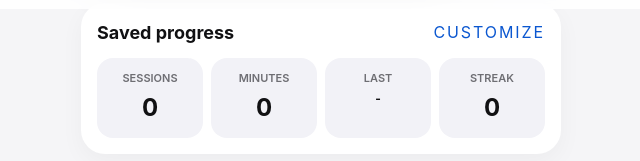
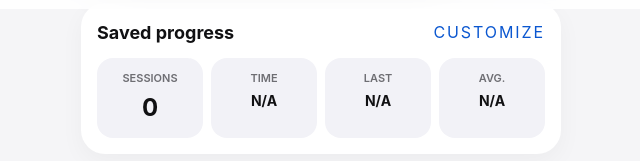
Before and after one commit to AislinnNaoimh/stretches-app, a Next.js app: page / in a window 1280 px wide. Shown: the part 791-952 px from the top of the page, without its empty margins (319-959 px from the left). Built offline with nearby package versions, Linux system fonts and the light colour scheme.

Commit message:
Track stretch completion times

```diff
--- a/src/app/page.tsx
+++ b/src/app/page.tsx
@@ -1,6 +1,6 @@
 "use client";
 
-import { useEffect, useMemo, useRef, useState } from "react";
+import { useCallback, useEffect, useMemo, useRef, useState } from "react";
 
 type Pace = "calm" | "steady" | "deep";
 type ThemeMode = "light" | "dark";
@@ -35,6 +35,16 @@ type ProgressState = {
   currentStreak: number;
   bestStreak: number;
   completedDates: string[];
+  stretchStats: Record<string, StretchTiming>;
+};
+
+type StretchTiming = {
+  sessions: number;
+  totalSeconds: number;
+  lastSeconds: number | null;
+  lastCompletedDate: string | null;
+  todaySeconds: number | null;
+  todayDate: string | null;
 };
 
 type SettingsState = {
@@ -151,7 +161,8 @@ const defaultProgress: ProgressState = {
   lastCompletedDate: null,
   currentStreak: 0,
   bestStreak: 0,
-  completedDates: []
+  completedDates: [],
+  stretchStats: {}
 };
 
 const defaultSettings: SettingsState = {
@@ -183,7 +194,10 @@ function normalizeProgress(progress: Partial<ProgressState>): ProgressState {
   return {
     ...defaultProgress,
     ...progress,
-    completedDates: Array.isArray(progress.completedDates) ? progress.completedDates : []
+    completedDates: Array.isArray(progress.completedDates) ? progress.completedDates : [],
+    stretchStats: progress.stretchStats && typeof progress.stretchStats === "object"
+      ? progress.stretchStats
+      : {}
   };
 }
 
@@ -193,6 +207,21 @@ function formatTime(totalSeconds: number) {
   const seconds = safeSeconds % 60;
 
   return `${minutes}:${seconds.toString().padStart(2, "0")}`;
+}
+
+function getStretchKey(stretch: Stretch) {
+  return `${stretch.name}-${stretch.area}`.toLowerCase().replace(/[^a-z0-9]+/g, "-");
+}
+
+function emptyStretchTiming(): StretchTiming {
+  return {
+    sessions: 0,
+    totalSeconds: 0,
+    lastSeconds: null,
+    lastCompletedDate: null,
+    todaySeconds: null,
+    todayDate: null
+  };
 }
 
 function loadSavedRoutine(): Stretch[] {
@@ -299,6 +328,31 @@ export default function Home() {
     cue: "",
     focus: "Mobility"
   });
+  const recordStretchCompletion = useCallback((stretch: Stretch, elapsedSeconds: number) => {
+    const stretchKey = getStretchKey(stretch);
+    const today = getTodayKey();
+    const roundedSeconds = Math.max(0, Math.round(elapsedSeconds));
+
+    setProgress((current) => {
+      const currentTiming = current.stretchStats[stretchKey] ?? emptyStretchTiming();
+      const nextSessions = currentTiming.sessions + 1;
+
+      return {
+        ...current,
+        stretchStats: {
+          ...current.stretchStats,
+          [stretchKey]: {
+            sessions: nextSessions,
+            totalSeconds: currentTiming.totalSeconds + roundedSeconds,
+            lastSeconds: roundedSeconds,
+            lastCompletedDate: today,
+            todaySeconds: roundedSeconds,
+            todayDate: today
+          }
+        }
+      };
+    });
+  }, []);
 
   useEffect(() => {
     window.requestAnimationFrame(() => {
@@ -362,6 +416,10 @@ export default function Home() {
       setSecondsLeft((current) => {
         if (current <= 1) {
           playAlert(settings.soundEnabled);
+          recordStretchCompletion(
+            routine[activeIndex],
+            routine[activeIndex].duration * paceMultiplier[pace]
+          );
           setCompleted((existing) =>
             existing.includes(activeIndex) ? existing : [...existing, activeIndex]
           );
@@ -380,10 +438,19 @@ export default function Home() {
     }, 1000);
 
     return () => window.clearInterval(timer);
-  }, [activeIndex, isRunning, routine, settings.soundEnabled]);
+  }, [activeIndex, isRunning, pace, recordStretchCompletion, routine, settings.soundEnabled]);
 
   const activeStretch = routine[activeIndex] ?? routine[0];
   const adjustedDuration = activeStretch ? Math.round(activeStretch.duration * paceMultiplier[pace]) : 0;
+  const activeStretchTiming = activeStretch
+    ? progress.stretchStats[getStretchKey(activeStretch)] ?? emptyStretchTiming()
+    : emptyStretchTiming();
+  const activeStretchTime = activeStretchTiming.todayDate === getTodayKey()
+    ? activeStretchTiming.todaySeconds
+    : null;
+  const activeStretchAverage = activeStretchTiming.sessions > 0
+    ? Math.round(activeStretchTiming.totalSeconds / activeStretchTiming.sessions)
+    : null;
   const routineLength = useMemo(
     () => routine.reduce((total, stretch) => total + stretch.duration, 0),
     [routine]
@@ -423,6 +490,7 @@ export default function Home() {
             : 1;
 
         return {
+          ...current,
           completedSessions: current.completedSessions + 1,
           totalMinutes: current.totalMinutes + totalRoutineMinutes,
           lastCompletedDate: today,
@@ -462,6 +530,10 @@ export default function Home() {
 
   const handleCompleteCurrent = () => {
     if (!routine.length) return;
+
+    if (!completed.includes(activeIndex)) {
+      recordStretchCompletion(activeStretch, adjustedDuration - secondsLeft);
+    }
 
     setCompleted((existing) =>
       existing.includes(activeIndex) ? existing : [...existing, activeIndex]
@@ -733,21 +805,25 @@ export default function Home() {
               <div className="mt-3 grid grid-cols-4 gap-2 text-center">
                 <div className={`rounded-2xl ${softPanelClass} p-3`}>
                   <div className={`text-[11px] font-semibold uppercase ${mutedText}`}>Sessions</div>
-                  <div className="mt-1 text-[24px] font-bold">{progress.completedSessions}</div>
+                  <div className="mt-1 text-[24px] font-bold">{activeStretchTiming.sessions}</div>
                 </div>
                 <div className={`rounded-2xl ${softPanelClass} p-3`}>
-                  <div className={`text-[11px] font-semibold uppercase ${mutedText}`}>Minutes</div>
-                  <div className="mt-1 text-[24px] font-bold">{progress.totalMinutes}</div>
+                  <div className={`text-[11px] font-semibold uppercase ${mutedText}`}>Time</div>
+                  <div className="mt-1 text-[14px] font-bold tabular-nums">
+                    {activeStretchTime === null ? "N/A" : formatTime(activeStretchTime)}
+                  </div>
                 </div>
                 <div className={`rounded-2xl ${softPanelClass} p-3`}>
                   <div className={`text-[11px] font-semibold uppercase ${mutedText}`}>Last</div>
-                  <div className="mt-1 text-[12px] font-bold">
-                    {progress.lastCompletedDate ? progress.lastCompletedDate.slice(5) : "-"}
+                  <div className="mt-1 text-[14px] font-bold tabular-nums">
+                    {activeStretchTiming.lastSeconds === null ? "N/A" : formatTime(activeStretchTiming.lastSeconds)}
                   </div>
                 </div>
                 <div className={`rounded-2xl ${softPanelClass} p-3`}>
-                  <div className={`text-[11px] font-semibold uppercase ${mutedText}`}>Streak</div>
-                  <div className="mt-1 text-[24px] font-bold">{progress.currentStreak}</div>
+                  <div className={`text-[11px] font-semibold uppercase ${mutedText}`}>Avg.</div>
+                  <div className="mt-1 text-[14px] font-bold tabular-nums">
+                    {activeStretchAverage === null ? "N/A" : formatTime(activeStretchAverage)}
+                  </div>
                 </div>
               </div>
 
```
